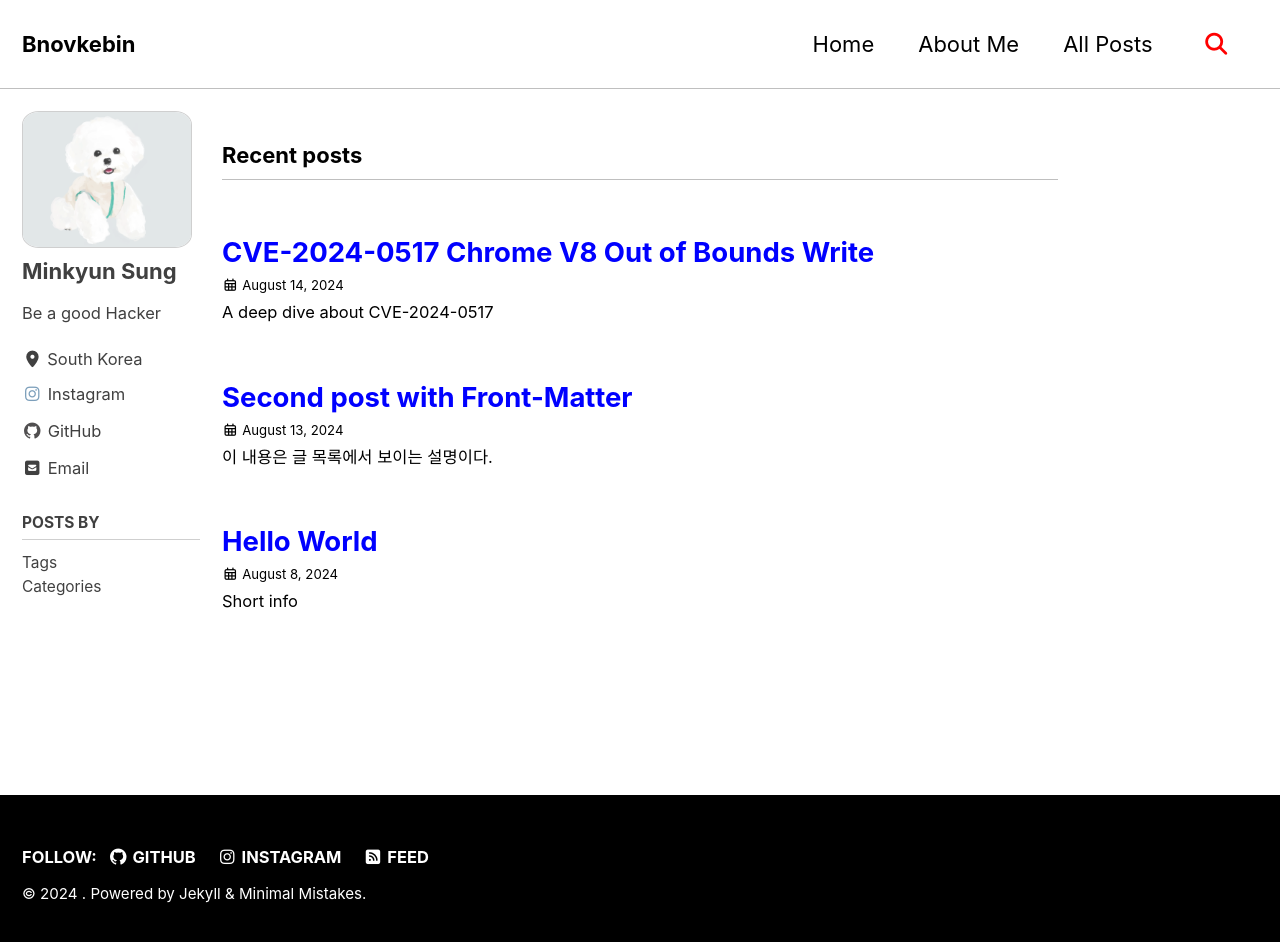
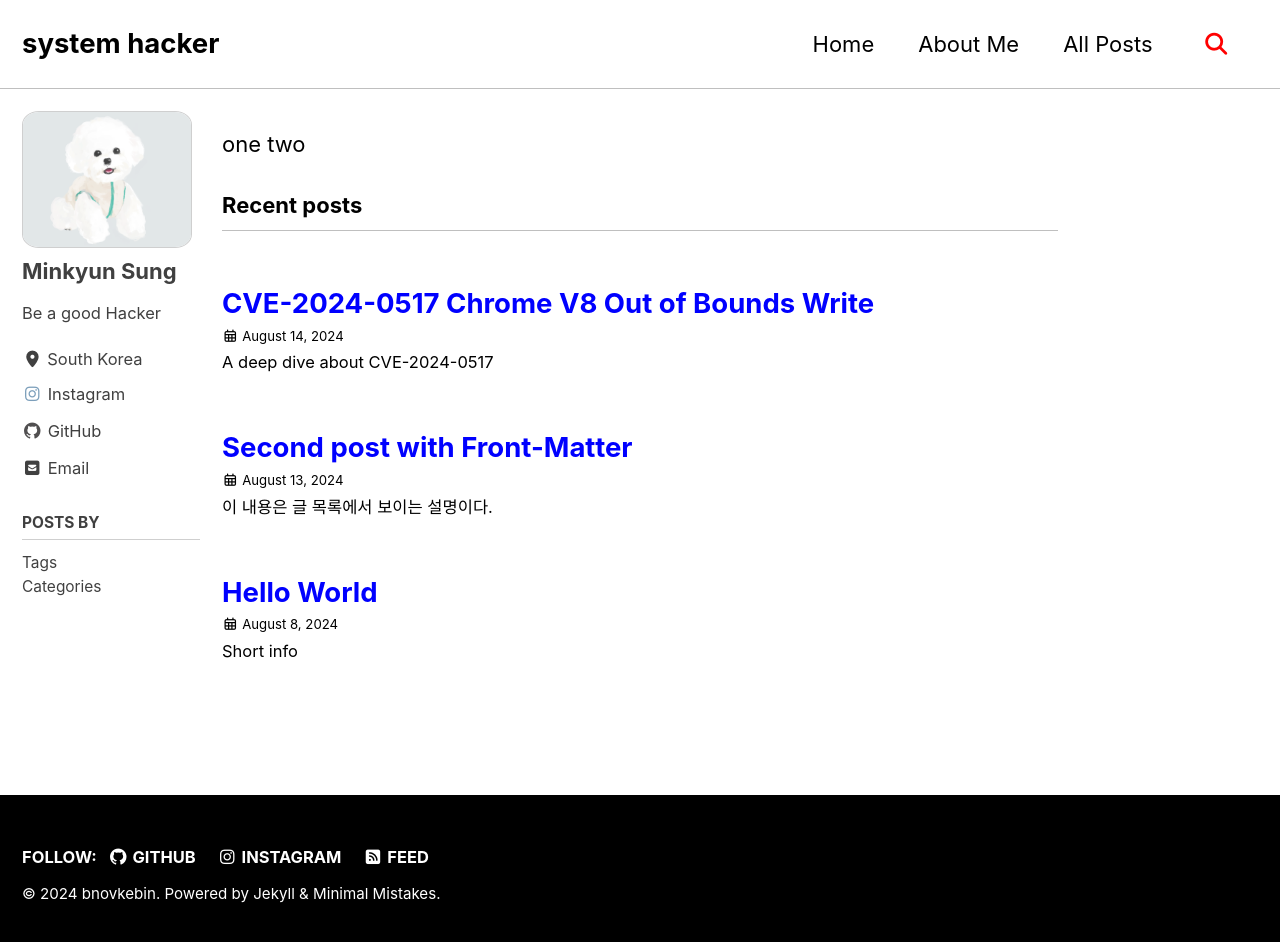
Before and after one commit to bnovkebin/bnovkebin.github.io, a Jekyll site: the page built from index.html, in a window 1280 px wide and 950 px high. Shown: the top 942 px of the window. Built offline with Jekyll 4.4.1, drawn with Linux system fonts in a browser that asks for light colours; cached includes are drawn as plain includes; the list of posts is cut into pages by our own code.

Commit message:
20240815

```diff
--- a/_config.yml
+++ b/_config.yml
@@ -17,9 +17,9 @@ minimal_mistakes_skin    : "contrast" # "air", "aqua", "contrast", "dark", "dirt
 # Site Settings
 locale                   : "en-US"
 rtl                      : # true, false (default) # turns direction of the page into right to left for RTL languages
-title                    : ""
-title_separator          : ""
-subtitle                 :  # site tagline that appears below site title in masthead
+title                    : "bnovkebin"
+title_separator          : "-"
+subtitle                 : "system hacker" # site tagline that appears below site title in masthead
 name                     : "Minkyun Sung"
 description              : ""
 url                      : "https://bnovkebin.github.io" # the base hostname & protocol for your site e.g. "https://mmistakes.github.io"
@@ -27,7 +27,7 @@ baseurl                  :  # the subpath of your site, e.g. "/blog"
 repository               : bnovkebin/bnovkebin.github.io # GitHub username/repo-name e.g. "mmistakes/minimal-mistakes"
 teaser                   : # path of fallback teaser image, e.g. "/assets/images/500x300.png"
 logo                     : # path of logo image to display in the masthead, e.g. "/assets/images/88x88.png"
-masthead_title           : "Bnovkebin" # overrides the website title displayed in the masthead, use " " for no title
+masthead_title           : " " # overrides the website title displayed in the masthead, use " " for no title
 breadcrumbs              : # true, false (default)
 words_per_minute         : 200
 enable_copy_code_button  : # true, false (default)
--- a/index.html
+++ b/index.html
@@ -6,4 +6,8 @@ sidebar:
 
 subtitle: "Nosce Te Ipsum"
 description: "Be a good Hacker"
+use-site-title: true
 ---
+
+
+one two
```
Also changed, not shown: 2 other files.
